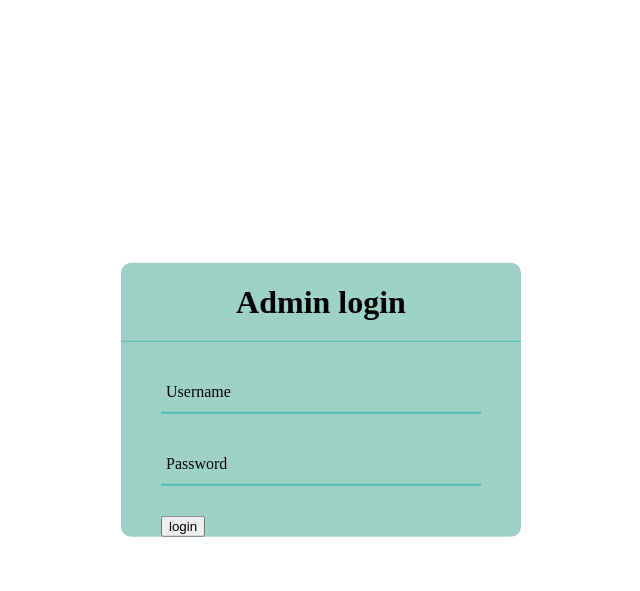
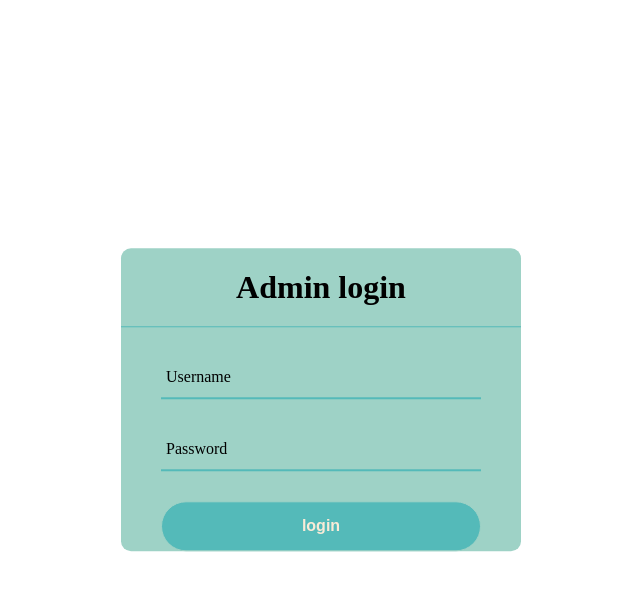
Before and after one commit to pageunavailable/lakbaytips, a PHP site: page /html/admin_page.php in a window 1280 px wide. Shown: the top 591 px of the page, without its empty margins (319-959 px from the left). Run offline with PHP 8.4, Linux system fonts and the light colour scheme.

Commit message:
pinis admin login, change according to taste riber

```diff
--- a/css/adminstyle.css
+++ b/css/adminstyle.css
@@ -51,4 +51,56 @@ form .txt_field{
     transform: translateY(-50%);
     font-size: 16px;
     pointer-events: none;
+    transition: .5s;
 }
+
+.txt_field span ::before{
+    content: '';
+    position: absolute;
+    top: 40px;
+    width: 0%;
+    height: 2px;
+    background: #54BAB9;
+    transition: .5s;
+}
+
+.txt_field input:focus ~label,
+.txt_field input:valid ~label{
+    top:-5px;
+    color: #54BAB9;
+}
+
+.txt_field input:focus ~ span::before,
+.txt_field input:valid ~span::before{
+    width: 100%;
+}
+
+.pass{
+    margin: -5px 0 20px 5px;
+    color:#54BAB9;
+    cursor:pointer;
+}
+
+.pass:hover{
+    text-decoration: underline;
+}
+
+input[type="submit"]{
+    width:100%;
+    height: 50px;
+    border: 1px solid;
+    background: #54BAB9;
+    border-radius: 25px;
+    font-size: 18px;
+    color: antiquewhite;
+    font-weight: 700;
+    cursor: pointer;
+    outline: none;
+}
+
+input[type="submit"]{
+    border-color: #9ED2C6;
+    text-align: center;
+    font-size: 16px;
+    color:antiquewhite;
+}
```
